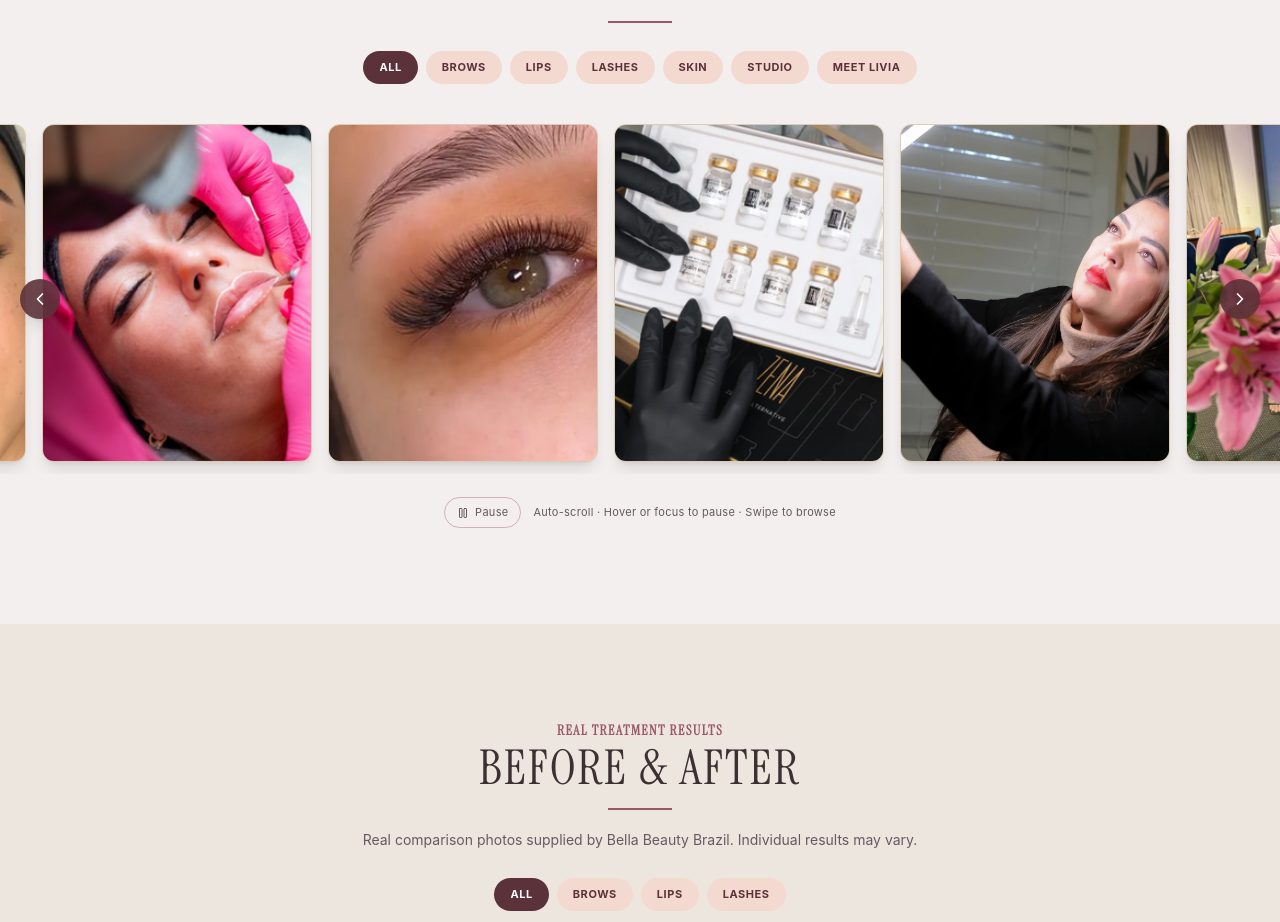
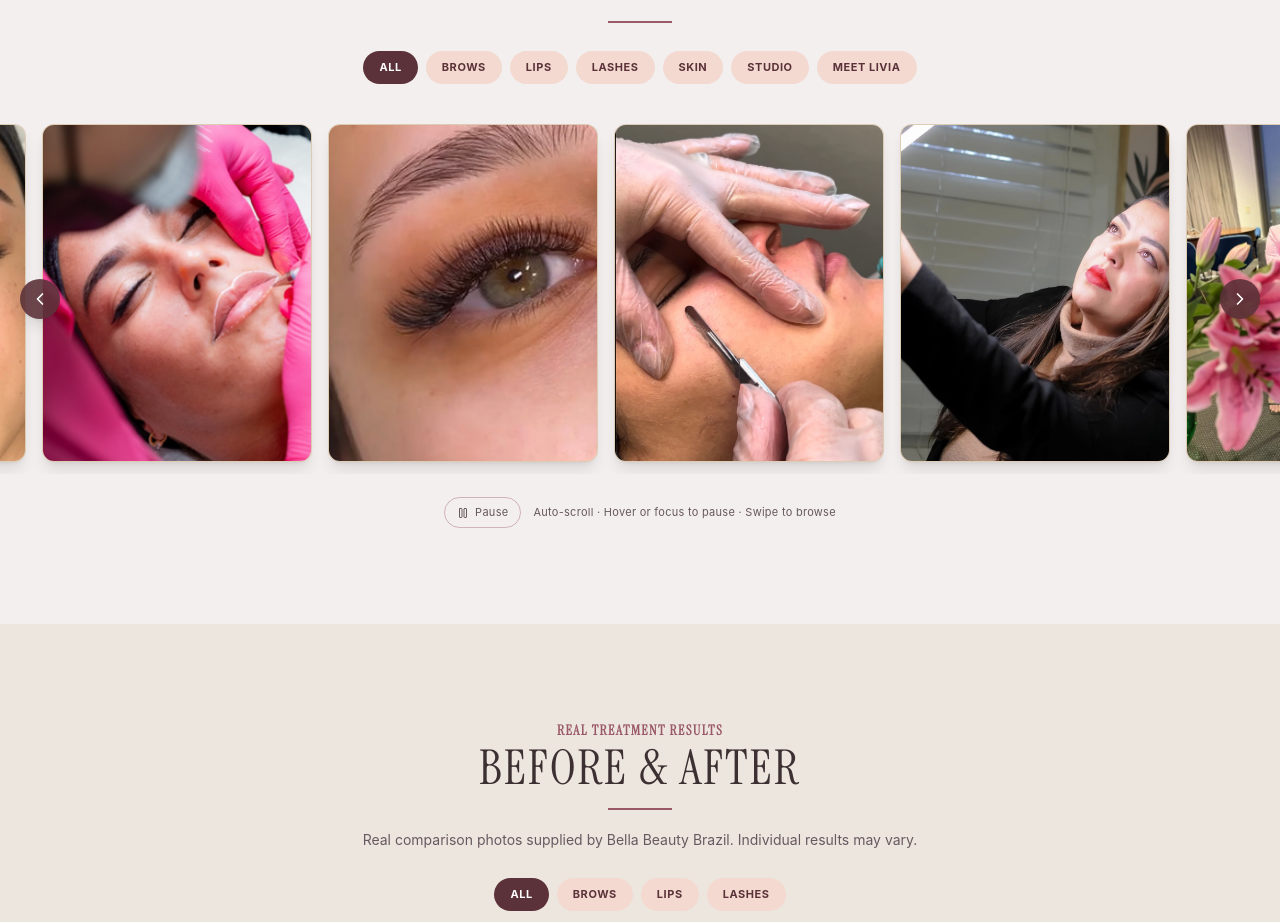
Before and after one commit to joorgeec3/Bella-Beauty-Brazil, a React (Vite) app: page / in a window 1280 px wide. Shown: the part 4169-5091 px from the top of the page. Built offline with nearby package versions, Linux system fonts and the light colour scheme; no server answers.

Commit message:
Classify real facial treatment as Skin gallery rather than a cosmetic pigment kit

```diff
--- a/src/data/galleryData.ts
+++ b/src/data/galleryData.ts
@@ -35,7 +35,7 @@ export const bellaGallery: BellaGalleryItem[] = uniqueImages([
   { id: 'brows-editorial', image: '/assets/bella/brows.png', category: 'Brows', kind: 'editorial', alt: 'Bella Beauty Brazil individual brow treatment' },
   { id: 'lips-editorial', image: '/assets/bella/cosmetic-tattooing.png', category: 'Lips', kind: 'editorial', alt: 'Bella Beauty Brazil individual lip cosmetic tattooing treatment' },
   { id: 'lashes-editorial', image: '/assets/bella/lashes.jpg', category: 'Lashes', kind: 'editorial', alt: 'Bella Beauty Brazil individual eyelash treatment' },
-  { id: 'skin-editorial', image: '/assets/bella/treatments.png', category: 'Skin', kind: 'editorial', alt: 'Bella Beauty Brazil individual skin treatment preparation' },
+  { id: 'skin-editorial', image: '/assets/bella/dermaplaning-facial-treatment.webp', category: 'Skin', kind: 'editorial', alt: 'Professional facial skin treatment at Bella Beauty Brazil' },
   // Keep the brow appointment photograph for Brow Artistry, not repeated in the gallery.
   ...clientGallery.filter((item) => item.kind === 'livia' && !['livia-portrait-01', 'livia-portrait-02'].includes(item.id)),
   { id: 'studio-interior-01', image: '/assets/bella/gallery/studio-treatment-room.webp', category: 'Studio', kind: 'studio', alt: 'Bella Beauty Brazil treatment room with bed and brand wall' },
```
